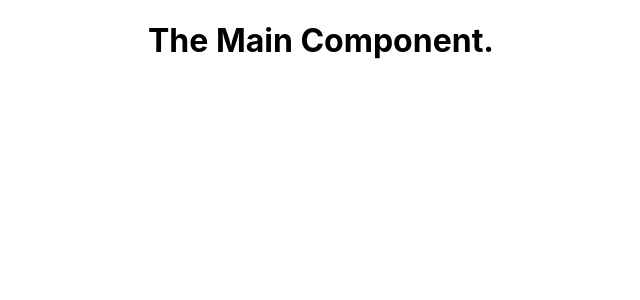
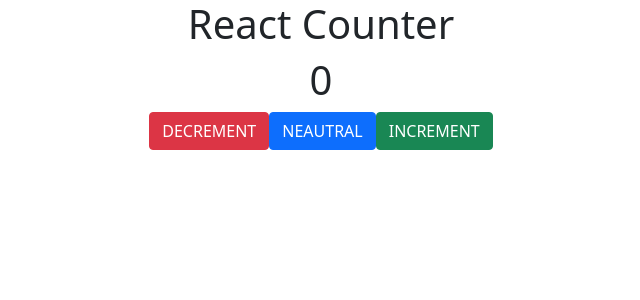
Before and after one commit to And4Web/ReactProject_1_Counter, a React (Create React App) app: page / in a window 1280 px wide. Shown: the top 300 px of the page, without its empty margins (319-959 px from the left). Built offline with nearby package versions, Linux system fonts and the light colour scheme.

Commit message:
latout created

```diff
--- a/package.json
+++ b/package.json
@@ -6,6 +6,7 @@
     "@testing-library/jest-dom": "^5.16.1",
     "@testing-library/react": "^12.1.2",
     "@testing-library/user-event": "^13.5.0",
+    "bootstrap": "^5.1.3",
     "react": "^17.0.2",
     "react-dom": "^17.0.2",
     "react-scripts": "5.0.0",
--- a/src/App.js
+++ b/src/App.js
@@ -1,5 +1,6 @@
 import './App.css';
 import Main from './Main';
+import Bootstrap from '../node_modules/bootstrap/dist/css/bootstrap.min.css';
 
 function App() {
   return (
--- a/src/Main.js
+++ b/src/Main.js
@@ -1,10 +1,18 @@
 import React, { Component } from 'react';
 
 class Main extends Component {
+  constructor(props){
+    super(props);
+    this.state = {};
+  }
   render() {
     return (
     <div>
-      <h1>The Main Component.</h1>
+      <h1>React Counter</h1>
+      <h1>0</h1>
+      <button className="btn btn-danger">DECREMENT</button>
+      <button className="btn btn-primary">NEAUTRAL</button>
+      <button className="btn btn-success">INCREMENT</button>
     </div>
     );
   }
```
Also changed, not shown: 1 other file (tests, documents, lock files or other folders).
